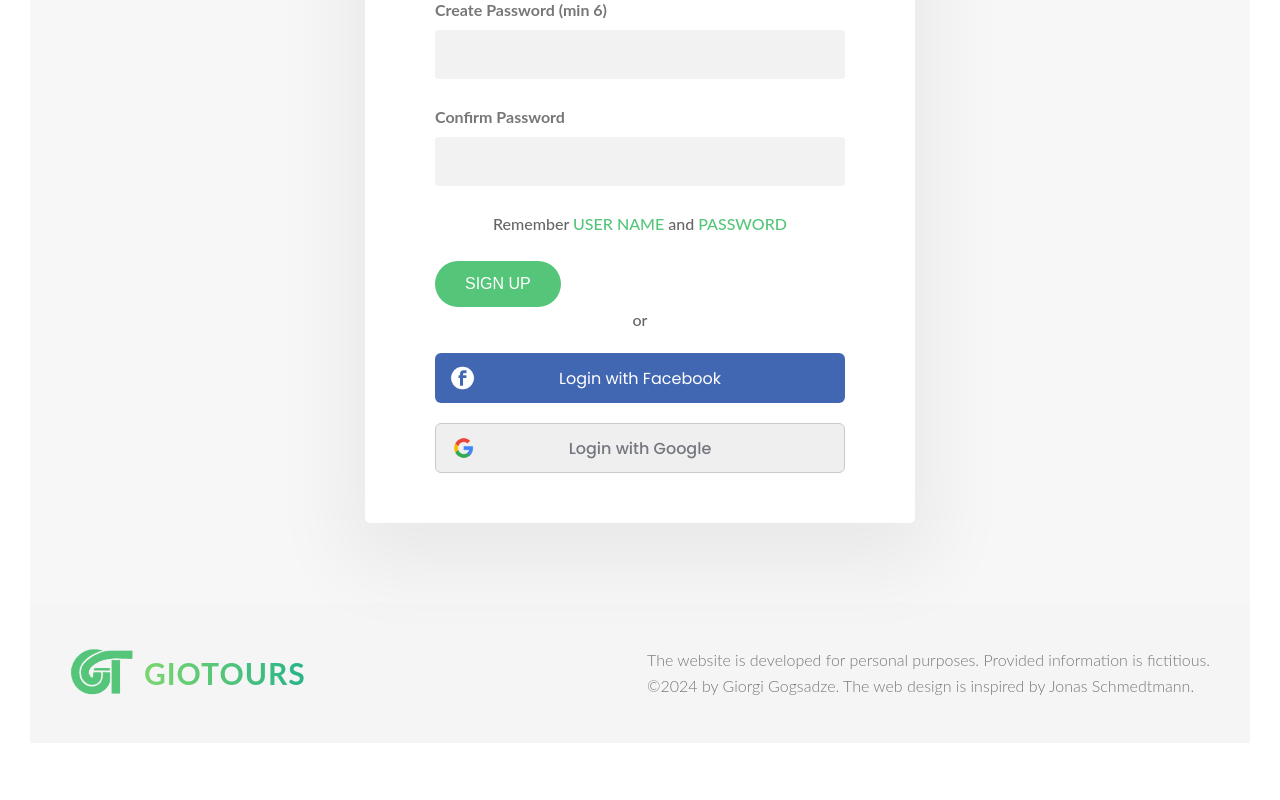
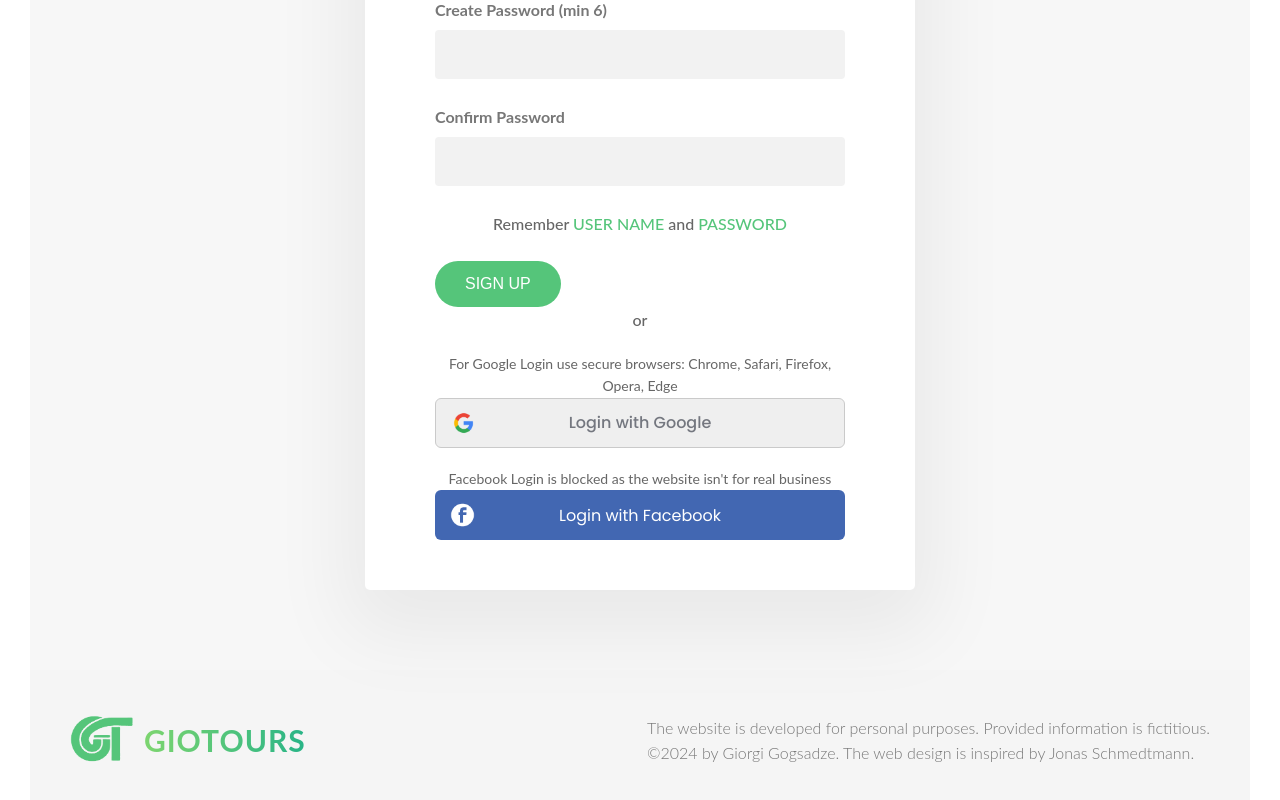
Before and after one commit to GiorgiGogsadze/GioTours, a React (Vite) app: page /signUp in a window 1280 px wide. Shown: the part 667-1467 px from the top of the page. Before the commit the page ends 1420 px from the top, so only its background shows below. Built offline with nearby package versions, Linux system fonts and the light colour scheme; no server answers.

Commit message:
user experience inconvenieneces fix

```diff
--- a/package.json
+++ b/package.json
@@ -21,7 +21,6 @@
     "react-icons": "^5.2.1",
     "react-image-file-resizer": "^0.4.8",
     "react-international-phone": "^4.3.0",
-    "react-phone-input-2": "^2.15.1",
     "react-phone-number-input": "^3.4.3",
     "react-qr-code": "^2.0.15",
     "react-router-dom": "^6.23.1",
--- a/src/App.jsx
+++ b/src/App.jsx
@@ -7,7 +7,7 @@ import ErrorPage from "./components/ErrorPage";
 import AlertProvider from "./Alert/AlertProvider";
 import AuthGate from "./userAuthentication/AuthGate";
 import AppLayout from "./AppLayout";
-import InternetGate from "./components/InternetGate";
+// import InternetGate from "./components/InternetGate";
 import SupabaseSubscribes from "./components/SupabaseSubscribes";
 import AlertTop from "./Alert/AlertTop";
 import AlertConfirm from "./Alert/AlertConfirm";
--- a/src/admin/Admin.module.css
+++ b/src/admin/Admin.module.css
@@ -20,7 +20,7 @@
   --button-dark-gray: #444;
   --border-color: #e5e7eb;
   --header-border-color: #f3f4f6;
-  --input-black: #000;
+  --input-black: #333;
 
   &.dark {
     --dark-button-orange: #fff;
@@ -154,7 +154,13 @@
     background-color: transparent;
     color: var(--input-black);
     transition: var(--transition-property);
-    border-color: var(--input-black);
+    border: 1px solid var(--section-gray);
+    border-radius: 1px;
+  }
+  input:focus,
+  textarea:focus {
+    border-color: #399f54;
+    outline: none;
   }
   input {
     text-align: center;
--- a/src/admin/AdminTourForm.jsx
+++ b/src/admin/AdminTourForm.jsx
@@ -24,7 +24,7 @@ export default function AdminTourForm({ tour, setFormOpen }) {
     if (!tour) {
       document.documentElement.scrollTo({
         left: 0,
-        top: document.body.scrollHeight,
+        top: document.querySelector(`.${s.adminPage}`).scrollHeight,
         behavior: "smooth",
       });
       return;
@@ -153,7 +153,12 @@ export default function AdminTourForm({ tour, setFormOpen }) {
           {...register("image", {
             required: { value: !tour, message: "image is required" },
           })}
-          style={{ backgroundColor: "transparent", color: "inherit" }}
+          style={{
+            backgroundColor: "transparent",
+            color: "inherit",
+            border: "none",
+            cursor: "pointer",
+          }}
         />
         <p className={s.errMsg}>{errors?.image?.message}</p>
       </label>
--- a/src/styles/MediaOptions.module.css
+++ b/src/styles/MediaOptions.module.css
@@ -3,12 +3,14 @@
 
 .container {
   margin-top: 2rem;
+  display: flex;
+  flex-direction: column;
+  gap: 2rem;
 }
 .field {
   position: relative;
   height: 5rem;
   width: 100%;
-  margin-top: 2rem;
   border-radius: 6px;
   font-size: 1.6rem;
   font-family: "Poppins", sans-serif;
--- a/src/styles/index.css
+++ b/src/styles/index.css
@@ -900,6 +900,7 @@
   font-size: 1.6rem;
 }
 .photo__upload-container {
+  cursor: pointer;
   position: relative;
 }
 .form__user-photo {
@@ -968,6 +969,11 @@
   span {
     color: #55c57a;
   }
+  small {
+    font-size: 1.4rem;
+    color: #666;
+    font-weight: 400;
+  }
 }
 
 .edit__container {
--- a/src/tour/Tour.jsx
+++ b/src/tour/Tour.jsx
@@ -79,7 +79,7 @@ export default function Tour() {
             </div>
             <div className="overview-box__detail">
               <IoPeopleOutline className="overview-box__icon" />
-              <span className="overview-box__label">PARTICIPANTS</span>
+              <span className="overview-box__label">Booked by</span>
               <span className="overview-box__text">
                 {tour.number_of_bookings === 0
                   ? "Be First"
--- a/src/userAuthentication/AvatarChanger.jsx
+++ b/src/userAuthentication/AvatarChanger.jsx
@@ -14,7 +14,7 @@ export default function AvatarChanger({ isLoading, curAvatar, onSubmit }) {
         onSubmit({ avatarFile });
       }}
     >
-      <div className="photo__upload-container">
+      <label className="photo__upload-container">
         <img
           className="form__user-photo"
           src={curAvatar}
@@ -30,7 +30,7 @@ export default function AvatarChanger({ isLoading, curAvatar, onSubmit }) {
           required
           disabled={isLoading}
         />
-      </div>
+      </label>
       <button
         className="btn btn--green"
         id={avatarFile ? "btn-set-avatar" : "btn-set-avatar_disabled"}
--- a/src/userAuthentication/MediaOptions.jsx
+++ b/src/userAuthentication/MediaOptions.jsx
@@ -4,6 +4,27 @@ export default function MediaOptions() {
   return (
     <div className={s.container}>
       <div className={s.mediaOptions}>
+        <div className="form__message">
+          <small style={{ textAlign: "center" }}>
+            For Google Login use secure browsers: Chrome, Safari, Firefox,
+            Opera, Edge
+          </small>
+        </div>
+        <button
+          className={`${s.field} ${s.google}`}
+          onClick={() => signInWithGoogle()}
+        >
+          <img src="./img/google.png" alt="google" className={s.googleImg} />
+          <span>Login with Google</span>
+        </button>
+      </div>
+      <div className={s.mediaOptions}>
+        <div className="form__message">
+          <small style={{ textAlign: "center" }}>
+            Facebook Login is blocked as the website isn&apos;t for real
+            business
+          </small>
+        </div>
         <button
           className={`${s.field} ${s.facebook}`}
           onClick={() => signInWithFacebook()}
@@ -16,15 +37,6 @@ export default function MediaOptions() {
           <span>Login with Facebook</span>
         </button>
       </div>
-      <div className={s.mediaOptions}>
-        <button
-          className={`${s.field} ${s.google}`}
-          onClick={() => signInWithGoogle()}
-        >
-          <img src="./img/google.png" alt="google" className={s.googleImg} />
-          <span>Login with Google</span>
-        </button>
-      </div>
     </div>
   );
 }
```
Also changed, not shown: 2 other files (tests, documents, lock files or other folders).
